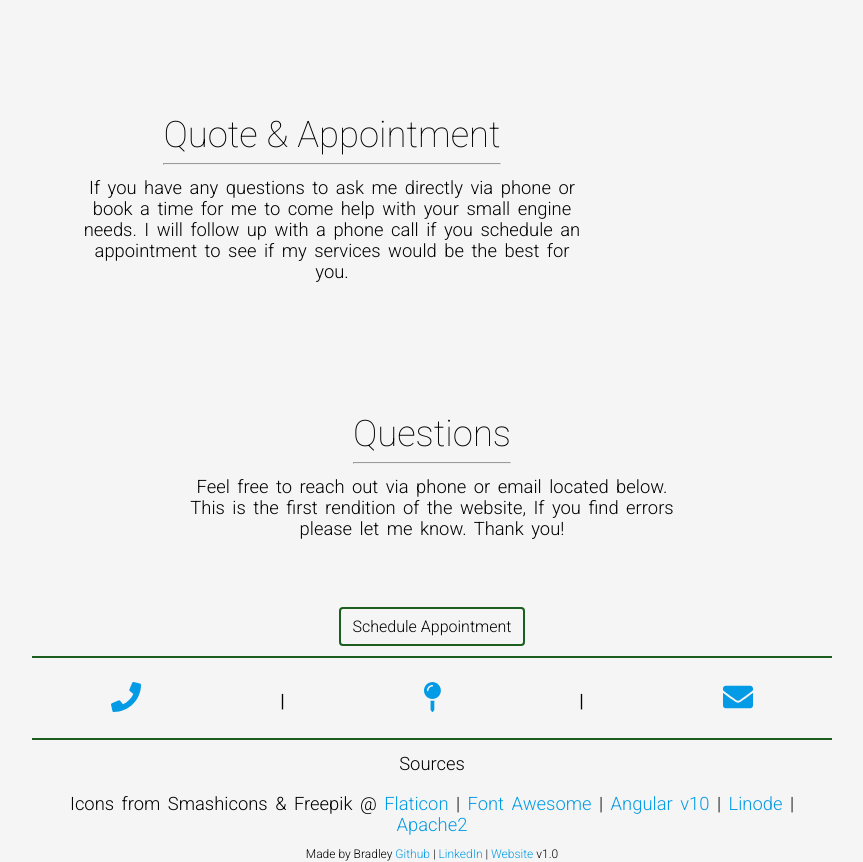
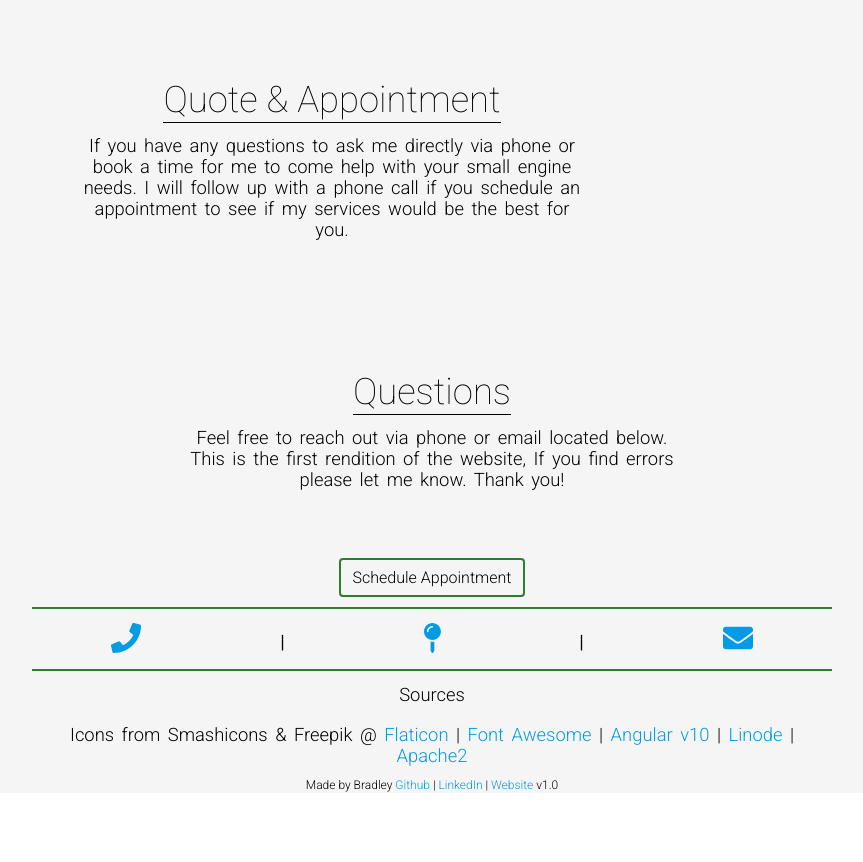
Before and after one commit to BradleyHarper/serviceWebsite, an Angular app: page / in a window 1280 px wide. Shown: the part 1480-2342 px from the top of the page, without its empty margins (208-1071 px from the left). After the commit the page ends 2273 px from the top, so only its background shows below. Built offline with nearby package versions, Linux system fonts and the light colour scheme.

Commit message:
Removed ALL hr tags as they are ALL inconsistent across browsers (for my application). There are still some discrepancies but heaps more tolerable than before.

```diff
--- a/src/app/app.component.html
+++ b/src/app/app.component.html
@@ -1,6 +1,4 @@
 <div class="main-container center-align">
-  <div class="lawn-line">
-  </div>
   <div class="container">
     <div class="title center-align">
       <h2>H . A</h2>
@@ -19,7 +17,7 @@
       <div class="about-descriptions" *ngFor="let description of descriptions.data">
         <div class="description-title">
           <h4>{{description.title}}</h4>
-          <hr>
+          <div style="border-bottom: 1px black solid; margin: 2px 0;"></div>
         </div>
         <h6>{{ description.content }}</h6>
       </div>
@@ -30,7 +28,6 @@
     </a>
     <script src="https://embed.acuityscheduling.com/embed/button/20680843.js" async></script>
     <iframe [hidden]="mapVisible" class="delivery-map" src="https://www.google.com/maps/d/embed?mid=1fJfj10-UVgfbt21ky0_88zrXQwfwO4sL" frameborder="0"></iframe>
-    <div class="hr-break green darken-4"></div>
     <footer>
       <div class="icons">
         <div class="icon-phone">
@@ -46,7 +43,6 @@
         </div>
       </div>
     </footer>
-    <div class="hr-break green darken-4"></div>
     <div class="sources">
       <h6>Sources</h6>
       <h6>Icons from Smashicons & Freepik @
--- a/src/app/app.component.scss
+++ b/src/app/app.component.scss
@@ -15,7 +15,9 @@
 footer{
   display: flex;
   justify-content: center;
-  padding: 20px 0;
+  padding: 10px 0;
+  border-top: 2px solid #2E7D32;
+  border-bottom: 2px solid #2E7D32;
 }
 
 h6 {
@@ -57,7 +59,7 @@ small {
   background: whitesmoke;
   color: black;
   padding: 8px 12px;
-  border: 2px solid #1B5E20;
+  border: 2px solid #2E7D32;
   border-radius: 4px;
   margin: 10px 0;
   text-decoration: none;
@@ -87,7 +89,6 @@ small {
 
 .hr-break {
   height: 2px;
-  background-color: black;
   width: 100%;
   margin-top: 0;
 }
```
